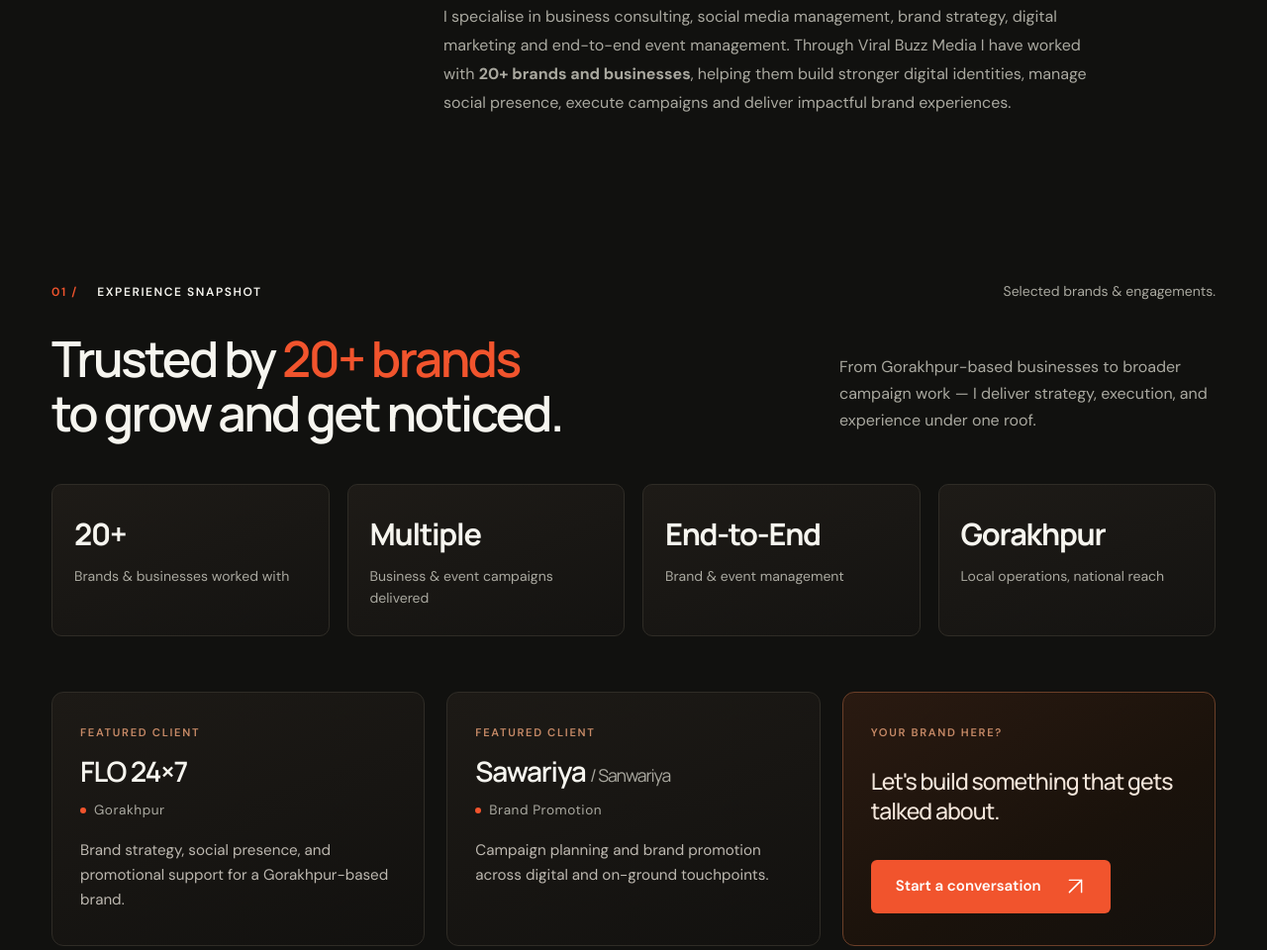
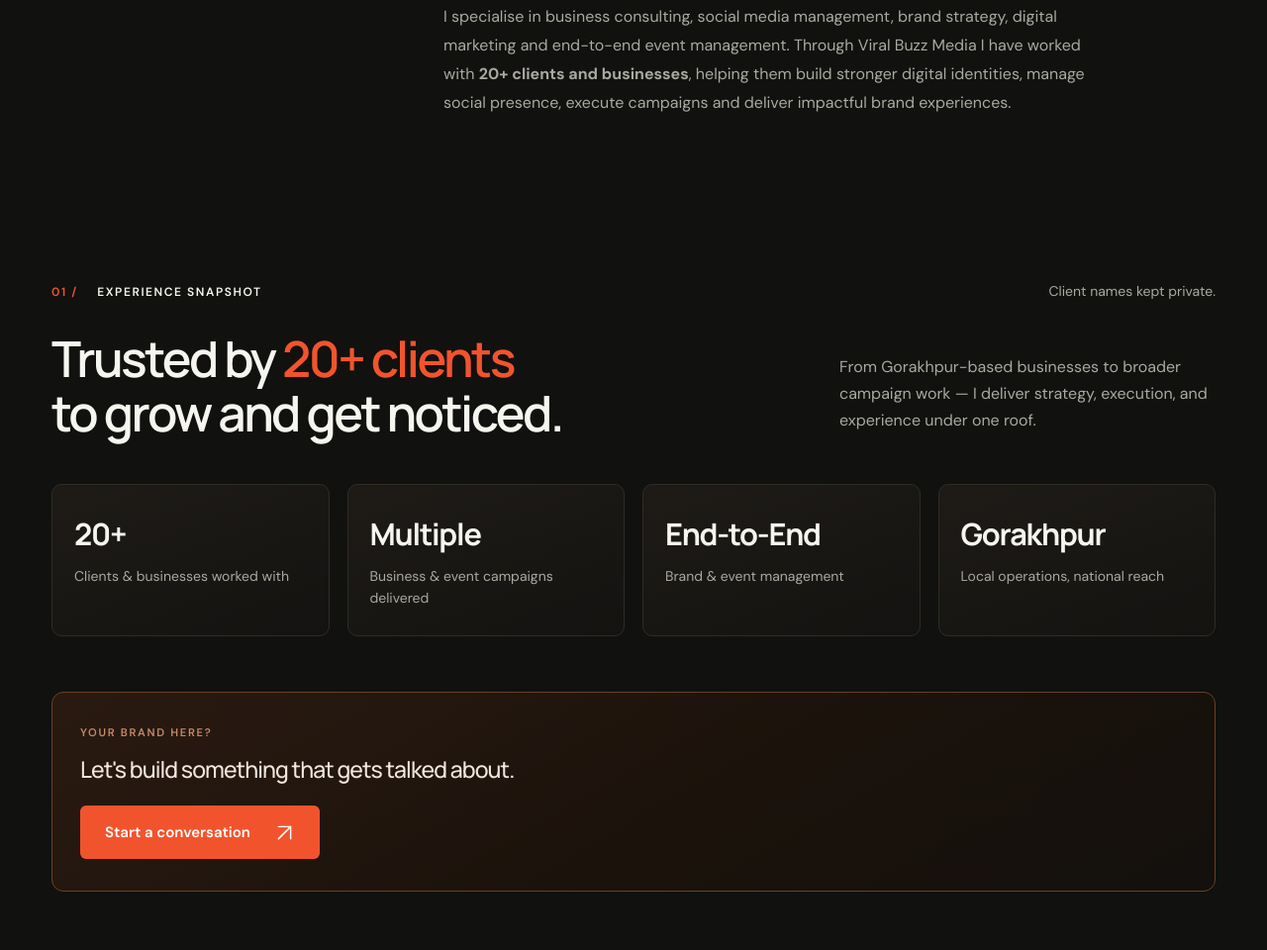
Before and after one commit to sakshamfit/utkarsh, a website with bundled scripts: page index.html in a window 1280 px wide. Shown: the part 1065-2025 px from the top of the page at 99% size. Built offline with nearby package versions, Linux system fonts and the light colour scheme; files whose address does not match are found by name.

Commit message:
Remove named client brands (FLO 24x7, Sawariya) — show only 20+ clients
- Drop the two featured-client cards naming FLO 24x7 and Sawariya/Sanwariya
- Keep the aggregate 20+ clients stat; reword headings to '20+ clients'
- Note client names are kept private; CTA card now spans full width
- Sync stale project name in package-lock.json

Co-authored-by: arena-agent <297053741+arena-agent@users.noreply.github.com>

```diff
--- a/index.html
+++ b/index.html
@@ -103,23 +103,23 @@
       <p class="eyebrow" id="about-heading">ABOUT</p>
       <div data-reveal>
         <p class="about-statement">I'm <strong>Utkarsh</strong> — a business consultant and brand-management professional, and founder of <strong>Viral Buzz Media</strong> in Gorakhpur.</p>
-        <p class="about-detail">I specialise in business consulting, social media management, brand strategy, digital marketing and end-to-end event management. Through Viral Buzz Media I have worked with <strong>20+ brands and businesses</strong>, helping them build stronger digital identities, manage social presence, execute campaigns and deliver impactful brand experiences.</p>
+        <p class="about-detail">I specialise in business consulting, social media management, brand strategy, digital marketing and end-to-end event management. Through Viral Buzz Media I have worked with <strong>20+ clients and businesses</strong>, helping them build stronger digital identities, manage social presence, execute campaigns and deliver impactful brand experiences.</p>
       </div>
     </section>
 
     <section id="work" class="section brands" aria-labelledby="brands-heading">
       <div class="section-top">
         <p class="eyebrow"><span class="section-number">01 /</span> EXPERIENCE SNAPSHOT</p>
-        <span class="small-note">Selected brands &amp; engagements.</span>
+        <span class="small-note">Client names kept private.</span>
       </div>
       <div class="section-heading" data-reveal>
-        <h2 id="brands-heading">Trusted by <span>20+ brands</span><br>to grow and get noticed.</h2>
+        <h2 id="brands-heading">Trusted by <span>20+ clients</span><br>to grow and get noticed.</h2>
         <p>From Gorakhpur-based businesses to broader campaign work — I deliver strategy, execution, and experience under one roof.</p>
       </div>
       <div class="stats-row" data-reveal>
         <div class="stat-card">
           <strong>20+</strong>
-          <span>Brands &amp; businesses worked with</span>
+          <span>Clients &amp; businesses worked with</span>
         </div>
         <div class="stat-card">
           <strong>Multiple</strong>
@@ -136,18 +136,6 @@
       </div>
 
       <div class="client-grid" data-reveal>
-        <div class="client-card">
-          <p class="client-tag">FEATURED CLIENT</p>
-          <h3>FLO 24×7</h3>
-          <p class="client-loc">Gorakhpur</p>
-          <p class="client-desc">Brand strategy, social presence, and promotional support for a Gorakhpur-based brand.</p>
-        </div>
-        <div class="client-card">
-          <p class="client-tag">FEATURED CLIENT</p>
-          <h3>Sawariya <span>/ Sanwariya</span></h3>
-          <p class="client-loc">Brand Promotion</p>
-          <p class="client-desc">Campaign planning and brand promotion across digital and on-ground touchpoints.</p>
-        </div>
         <div class="client-card client-card-cta">
           <p class="client-tag">YOUR BRAND HERE?</p>
           <h3>Let's build something that gets talked about.</h3>
--- a/styles.css
+++ b/styles.css
@@ -557,6 +557,7 @@ body.dialog-open{position:fixed;top:var(--dialog-scroll);left:0;right:0;overflow
   margin-top: 4px;
 }
 .client-card-cta {
+  grid-column: 1 / -1;
   background: linear-gradient(150deg, #2a1a11 0%, #1a120b 60%, #13100d 100%);
   border-color: #6b3f28;
   justify-content: space-between;
```
Also changed, not shown: 1 other file.
